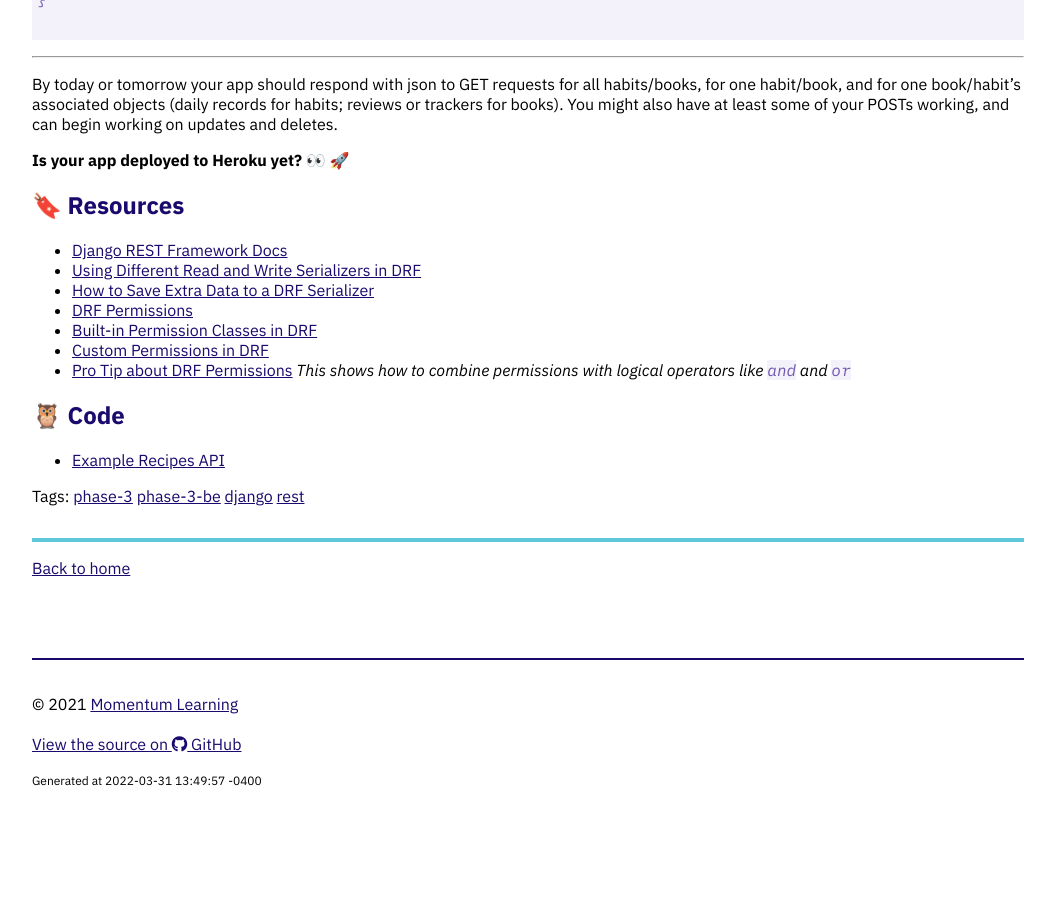
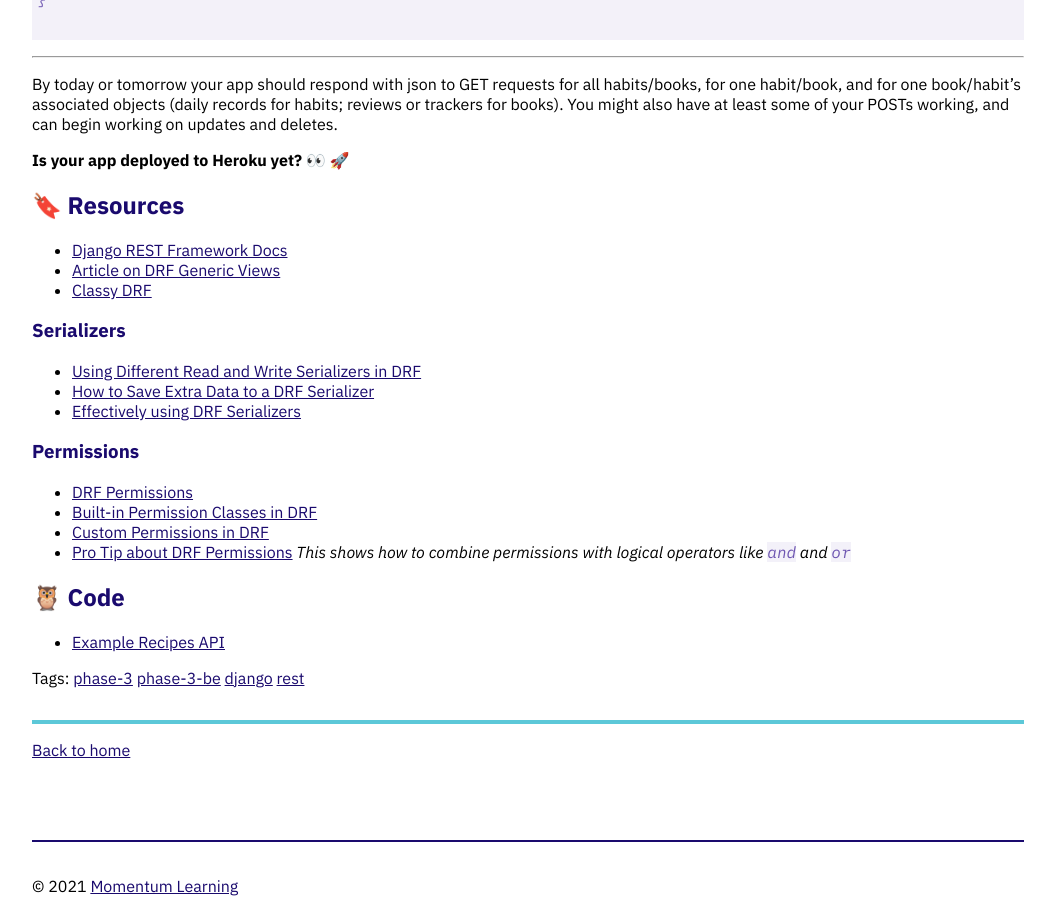
Before and after one commit to Momentum-Team-15/momentum-team-15.github.io, a Jekyll site: the page built from _posts/2022-03-31-be-serializers-and-views.md, in a window 1280 px wide and 900 px high, scrolled down 1273 px. Shown: the whole window, without its empty margins (112-1167 px from the left). Built offline with Jekyll 4.4.1, drawn with Linux system fonts in a browser that asks for light colours; nearby versions of some CDN libraries; before the commit the page ends 2107 px from its top, so only the background shows below that.

Commit message:
Add extra links for be

```diff
--- a/_posts/2022-03-31-be-serializers-and-views.md
+++ b/_posts/2022-03-31-be-serializers-and-views.md
@@ -64,8 +64,17 @@ By today or tomorrow your app should respond with json to GET requests for all h
 ## 🔖 Resources
 
 - [Django REST Framework Docs](https://www.django-rest-framework.org/)
+- [Article on DRF Generic Views](https://testdriven.io/blog/drf-views-part-2/)
+- [Classy DRF](https://www.cdrf.co/)
+
+### Serializers
+
 - [Using Different Read and Write Serializers in DRF](https://www.revsys.com/tidbits/using-different-read-and-write-serializers-django-rest-framework/)
 - [How to Save Extra Data to a DRF Serializer](https://simpleisbetterthancomplex.com/tutorial/2019/04/07/how-to-save-extra-data-to-a-django-rest-framework-serializer.html)
+- [Effectively using DRF Serializers](https://testdriven.io/blog/drf-serializers/)
+
+### Permissions
+
 - [DRF Permissions](https://testdriven.io/blog/drf-permissions/)
 - [Built-in Permission Classes in DRF](https://testdriven.io/blog/built-in-permission-classes-drf/)
 - [Custom Permissions in DRF](https://testdriven.io/blog/custom-permission-classes-drf/)
```
